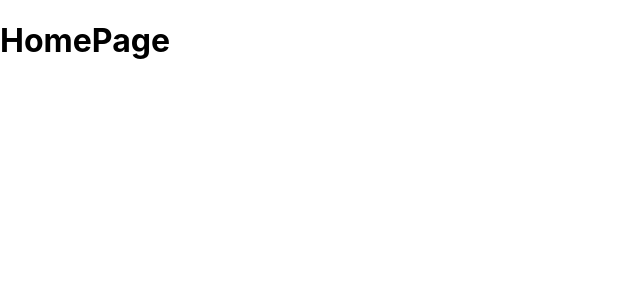
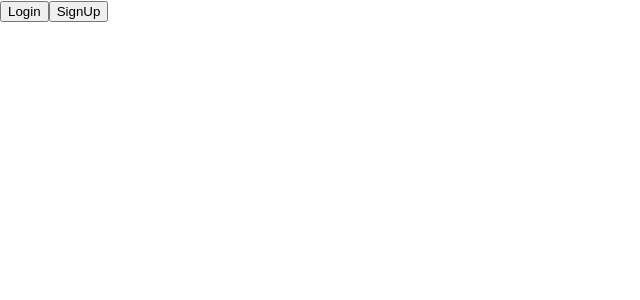
Before and after one commit to ahsanreal4/Decorend, a React (Create React App) app in the folder client/: page / in a window 1280 px wide. Shown: the top 300 px of the page, without its empty margins (0-640 px from the left). Built offline with nearby package versions, Linux system fonts and the light colour scheme.

Commit message:
Some bugs fixed

```diff
--- a/client/src/Html/LandingPage.js
+++ b/client/src/Html/LandingPage.js
@@ -2,6 +2,9 @@ import React from 'react'
 
 export default function LandingPage() {
   return (
-    <div><h1>HomePage</h1></div>
+    <div>
+      <button onClick={() => window.location.href="/login"}>Login</button>
+      <button onClick={() => window.location.href="/signup"}>SignUp</button>
+    </div>
   )
 }
--- a/client/src/Html/Login.js
+++ b/client/src/Html/Login.js
@@ -65,7 +65,6 @@ export default function Login() {
 
   return (
     <div>
-        <link rel="stylesheet" href="../CSS/Login.css" />
         <div className="wrapper">
           <div className="title">Login Form</div>
           <form onSubmit={onSubmit}>
--- a/client/src/Html/SignUp.js
+++ b/client/src/Html/SignUp.js
@@ -85,8 +85,6 @@ export default function SignUp() {
 
   return (
     <div>
-    <link rel="stylesheet" href="../CSS/SignUp.css" />
-    <meta name="viewport" content="width=device-width, initial-scale=1.0" />
     <div className="container">
       <div className="title">Registration</div>
       <div className="content">
```
